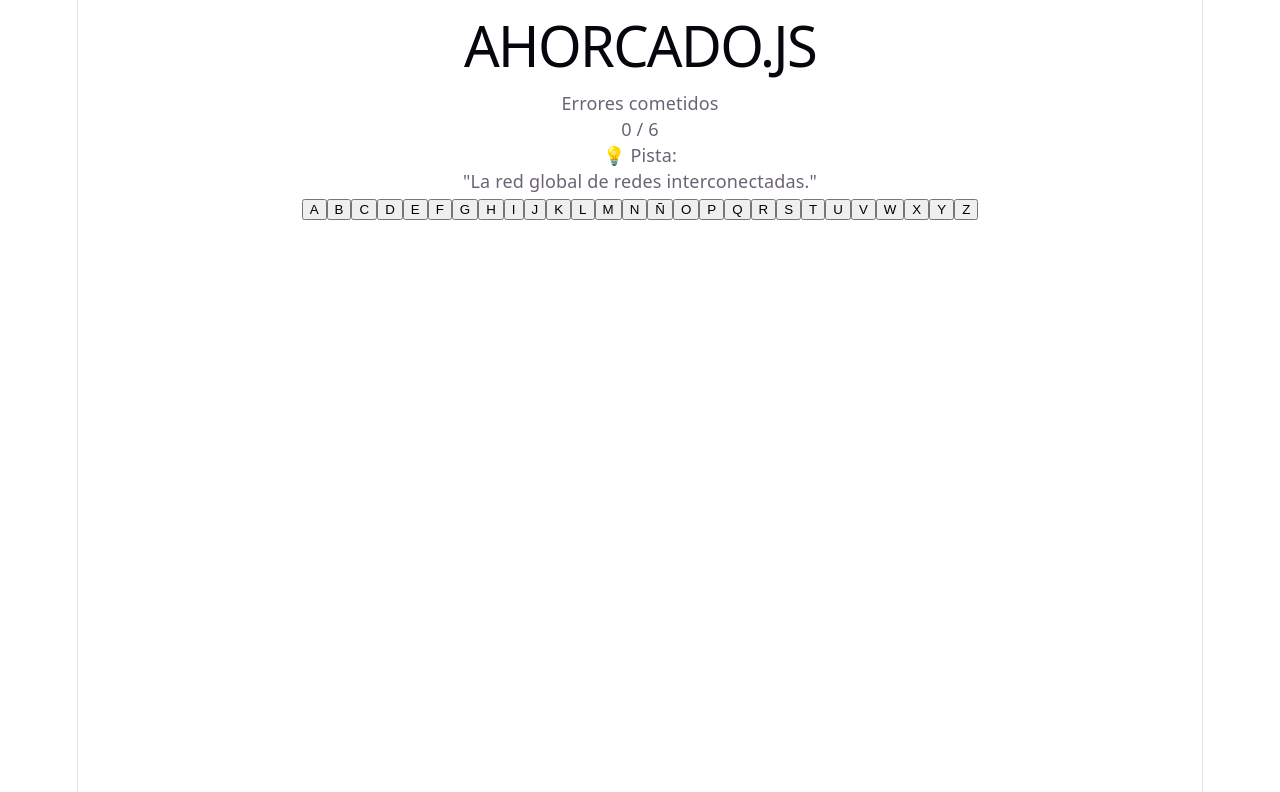
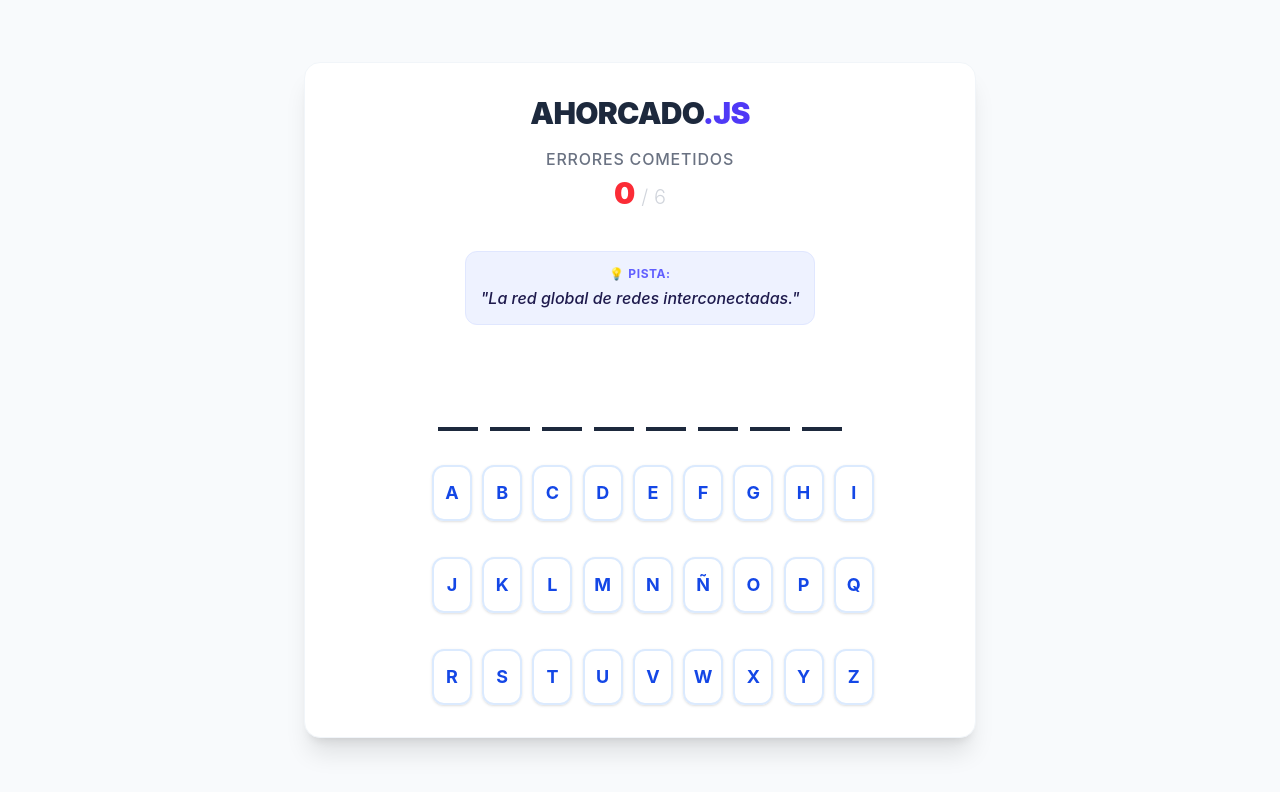
Before and after one commit to cristhianpa22/juego-ahorcado-croatia, a React (Vite) app: page / in a window 1280 px wide. Shown: the top 792 px of the page. Built offline with nearby package versions, Linux system fonts and the light colour scheme.

Commit message:
feat: se agrego el teclado en la pantalla

```diff
--- a/src/components/Teclado.jsx
+++ b/src/components/Teclado.jsx
@@ -2,25 +2,32 @@ import React from "react";
 import { ALFABETO } from "../constants/juegoConstants";
 
 export const Teclado = React.memo(({ letrasAdivinadas, juegoTerminado, alPresionarLetra }) => {
+
+
+
+  const baseClase = "flex items-center w-10 justify-center cursor-pointer font-bold text-blue-700 bg-white-200 border-2 border-blue-100 rounded-xl py-3 shadow-sm text-lg transition-all duration-150"
+
+  const activa = "hover:bg-blue-70 hover:border-blue-300 active:scale-95"
+
+  const desactivada = "opacity-90 cursor-not select-none text-white"
+
   return (
-    <div className="grid grid-cols-7 sm:grid-cols-9 gap-2 max-w-xl mx-auto w-full px-2">
+    <div className="grid grid-cols-7 sm:grid-cols-9 gap-9 max-w-xl mx-auto w-full px-20">
       {ALFABETO.map((letra) => {
         const yaUsada = letrasAdivinadas.has(letra);
 
         return (
+
           <button
             key={letra}
             onClick={() => alPresionarLetra(letra)}
             disabled={yaUsada || juegoTerminado}
-            className={`py-3 text-base sm:text-lg font-bold rounded-lg transition-all active:scale-95 select-none
-              ${yaUsada
-                ? "bg-slate-100 text-slate-400 cursor-not-allowed opacity-60"
-                : "bg-slate-800 text-white hover:bg-indigo-600 shadow-md hover:shadow-indigo-200"
-              }
-              disabled:pointer-events-none disabled:active:scale-100`}
+            className={`${baseClase},${yaUsada ? desactivada : activa}`}
           >
             {letra}
           </button>
+
+
         );
       })}
     </div>
--- a/src/index.css
+++ b/src/index.css
@@ -1,111 +1 @@
-:root {
-  --text: #6b6375;
-  --text-h: #08060d;
-  --bg: #fff;
-  --border: #e5e4e7;
-  --code-bg: #f4f3ec;
-  --accent: #aa3bff;
-  --accent-bg: rgba(170, 59, 255, 0.1);
-  --accent-border: rgba(170, 59, 255, 0.5);
-  --social-bg: rgba(244, 243, 236, 0.5);
-  --shadow:
-    rgba(0, 0, 0, 0.1) 0 10px 15px -3px, rgba(0, 0, 0, 0.05) 0 4px 6px -2px;
-
-  --sans: system-ui, 'Segoe UI', Roboto, sans-serif;
-  --heading: system-ui, 'Segoe UI', Roboto, sans-serif;
-  --mono: ui-monospace, Consolas, monospace;
-
-  font: 18px/145% var(--sans);
-  letter-spacing: 0.18px;
-  color-scheme: light dark;
-  color: var(--text);
-  background: var(--bg);
-  font-synthesis: none;
-  text-rendering: optimizeLegibility;
-  -webkit-font-smoothing: antialiased;
-  -moz-osx-font-smoothing: grayscale;
-
-  @media (max-width: 1024px) {
-    font-size: 16px;
-  }
-}
-
-@media (prefers-color-scheme: dark) {
-  :root {
-    --text: #9ca3af;
-    --text-h: #f3f4f6;
-    --bg: #16171d;
-    --border: #2e303a;
-    --code-bg: #1f2028;
-    --accent: #c084fc;
-    --accent-bg: rgba(192, 132, 252, 0.15);
-    --accent-border: rgba(192, 132, 252, 0.5);
-    --social-bg: rgba(47, 48, 58, 0.5);
-    --shadow:
-      rgba(0, 0, 0, 0.4) 0 10px 15px -3px, rgba(0, 0, 0, 0.25) 0 4px 6px -2px;
-  }
-
-  #social .button-icon {
-    filter: invert(1) brightness(2);
-  }
-}
-
-body {
-  margin: 0;
-}
-
-#root {
-  width: 1126px;
-  max-width: 100%;
-  margin: 0 auto;
-  text-align: center;
-  border-inline: 1px solid var(--border);
-  min-height: 100svh;
-  display: flex;
-  flex-direction: column;
-  box-sizing: border-box;
-}
-
-h1,
-h2 {
-  font-family: var(--heading);
-  font-weight: 500;
-  color: var(--text-h);
-}
-
-h1 {
-  font-size: 56px;
-  letter-spacing: -1.68px;
-  margin: 32px 0;
-  @media (max-width: 1024px) {
-    font-size: 36px;
-    margin: 20px 0;
-  }
-}
-h2 {
-  font-size: 24px;
-  line-height: 118%;
-  letter-spacing: -0.24px;
-  margin: 0 0 8px;
-  @media (max-width: 1024px) {
-    font-size: 20px;
-  }
-}
-p {
-  margin: 0;
-}
-
-code,
-.counter {
-  font-family: var(--mono);
-  display: inline-flex;
-  border-radius: 4px;
-  color: var(--text-h);
-}
-
-code {
-  font-size: 15px;
-  line-height: 135%;
-  padding: 4px 8px;
-  background: var(--code-bg);
-}
+@import "tailwindcss";
```
Also changed, not shown: 1 other file (tests, documents, lock files or other folders).
